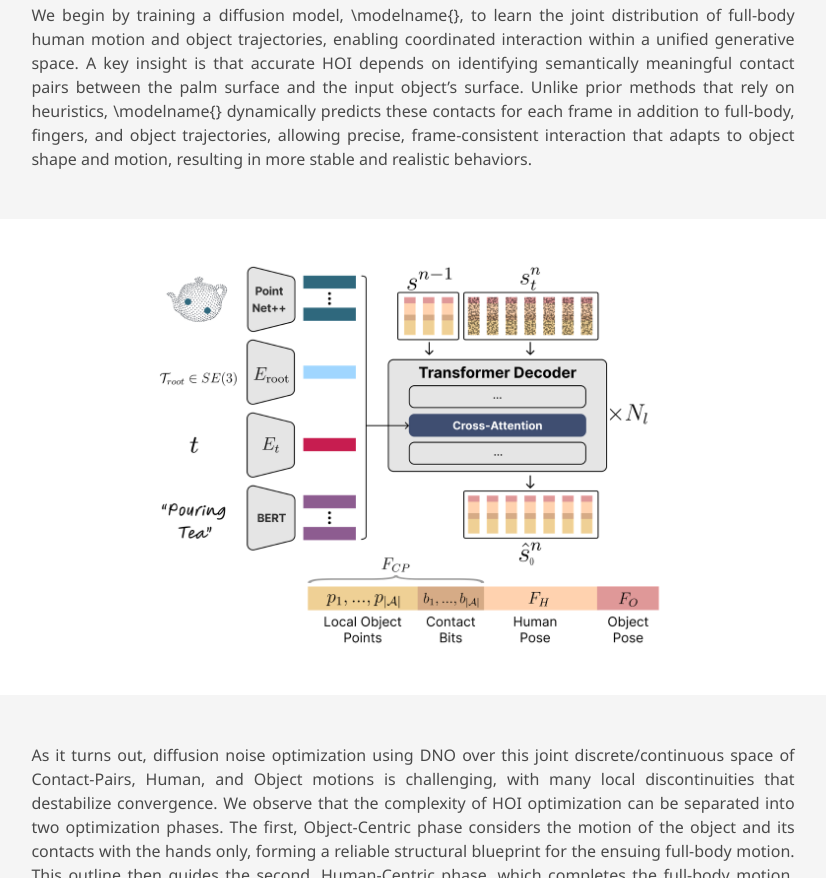
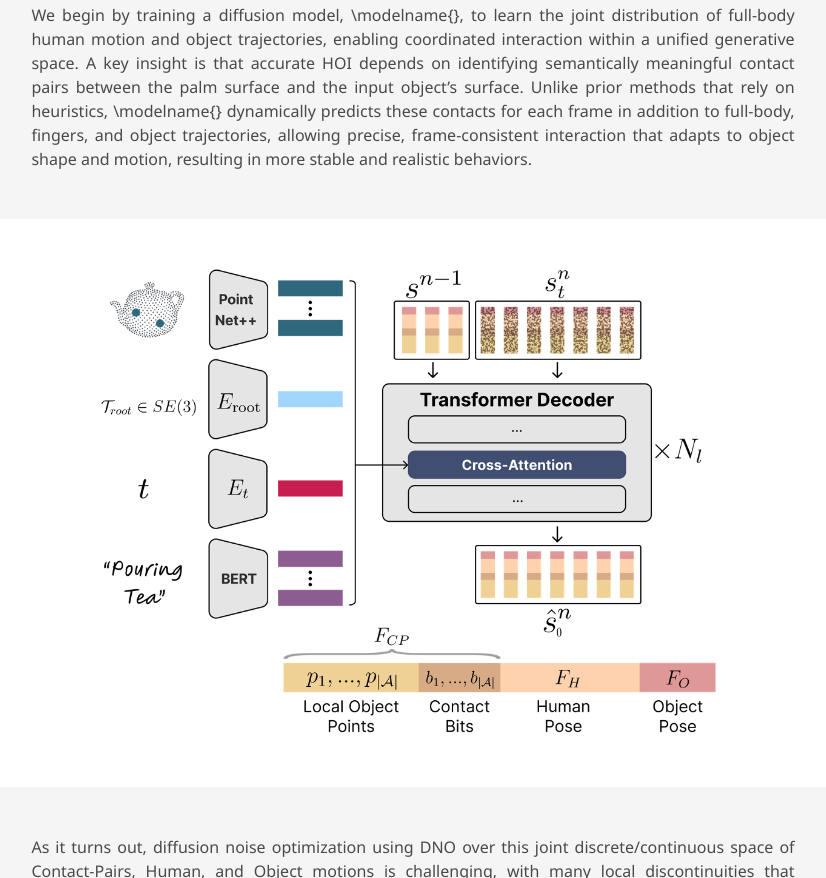
Before and after one commit to hoidini/hoidini.github.io, a plain HTML site: page index.html in a window 1280 px wide. Shown: the part 1922-2800 px from the top of the page, without its empty margins (227-1053 px from the left). Drawn offline with nearby package versions, Linux system fonts and the light colour scheme; some icons are missing; a web font is replaced by a local one.

Commit message:
Update index.html

```diff
--- a/index.html
+++ b/index.html
@@ -208,7 +208,7 @@ We begin by training a diffusion model, \modelname{}, to learn the joint distrib
     <div class="container">
 
       <div class="column is-centered has-text-centered">
-        <img src="static/figures/model.png" alt="model" width="520"/>
+        <img src="static/figures/model.png" alt="model" width="640"/>
       </div>
 
 </div>
```
